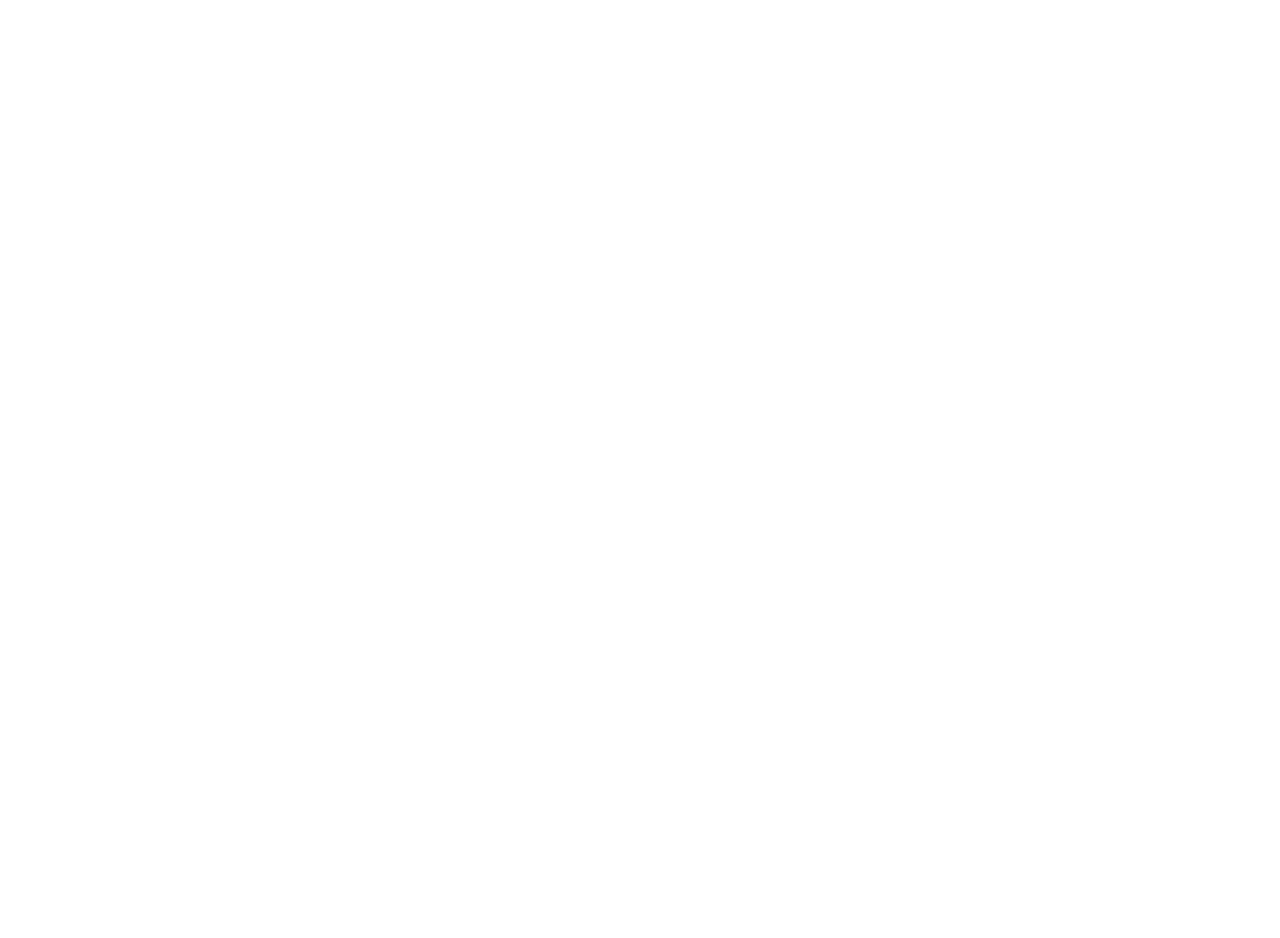
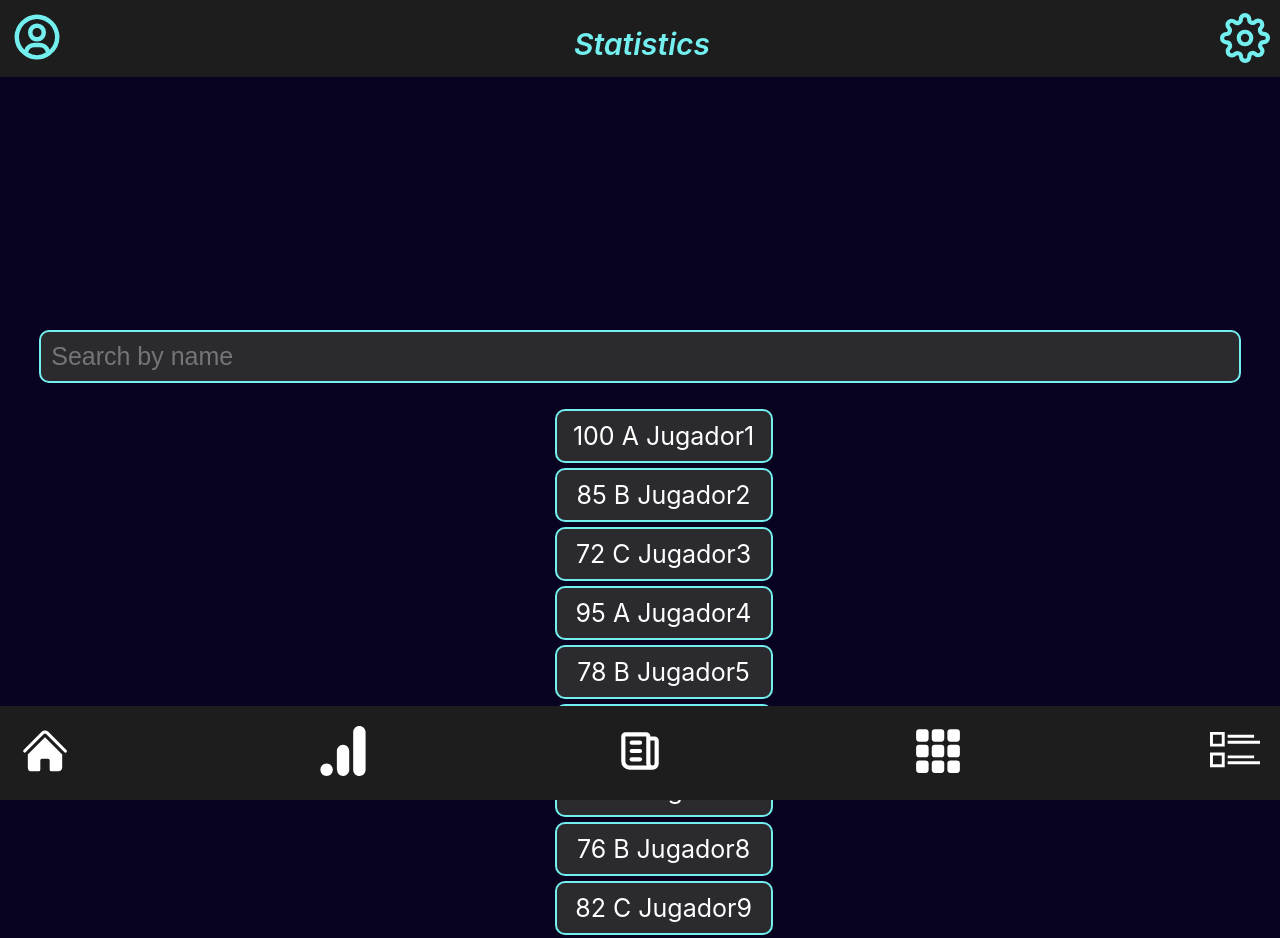
Before and after one commit to DiegoOrtegaElRincon/DAD-ui, a React (Create React App) app in the folder ui-ts/: page /statistics in a window 1280 px wide. Before the commit this address had no page. Shown: the top 938 px of the page. Before the commit the page ends 800 px from the top, so only its background shows below. Built offline with nearby package versions, Linux system fonts and the light colour scheme.

Commit message:
List works but making fixes

```diff
--- a/ui-ts/src/App.tsx
+++ b/ui-ts/src/App.tsx
@@ -1,8 +1,9 @@
 import { BrowserRouter as Router, Routes, Route } from 'react-router-dom';
 import Home from './pages/Home/Home';
-import LoginForm from './pages/loginform/LoginForm';
-import SignupForm from './pages/signupform/SingupForm';
+import LoginForm from './pages/LoginForm/LoginForm';
+import SignupForm from './pages/SignUpForm/SingupForm';
 import Profile from './pages/Profile/Profile';
+import Statistics from './pages/Stats/Statistics';
 
 export default function App() {
   return (
@@ -12,6 +13,7 @@
         <Route path="/home" element={<Home />} />
         <Route path="/signup" element={<SignupForm />} />
         <Route path="/profile" element={<Profile />} />
+        <Route path="/statistics" element={<Statistics />} />
       </Routes>
     </Router>
   );
--- /dev/null
+++ b/ui-ts/src/components/playerlist/PlayerList.css
@@ -0,0 +1,14 @@
+.list-box {
+    width: 92%;
+    height: 100%;
+    /* Ajusta el ancho según tus necesidades */
+    margin: 5px 0px;
+    padding: 10px;
+    border-radius: 10px;
+    background-color: #2B2B2F;
+    display: flex;
+    flex-direction: column;
+    align-items: center;
+    justify-content: center;
+    color: white;
+}
--- /dev/null
+++ b/ui-ts/src/components/playerlist/PlayerList.tsx
@@ -0,0 +1,61 @@
+import React, { useState, useEffect } from 'react';
+import './PlayerList.css'
+
+interface Player {
+  name: string;
+  rank: string;
+  points: number;
+}
+
+const PlayerList: React.FC = () => {
+  const [players, setPlayers] = useState<Player[]>([]);
+  const [searchTerm, setSearchTerm] = useState<string>('');
+
+  useEffect(() => {
+    // Simulación de datos JSON directamente en el componente
+    const jsonData: Player[] = [
+      { name: 'Jugador1', rank: 'A', points: 100 },
+      { name: 'Jugador2', rank: 'B', points: 85 },
+      { name: 'Jugador3', rank: 'C', points: 72 },
+      { name: 'Jugador4', rank: 'A', points: 95 },
+      { name: 'Jugador5', rank: 'B', points: 78 },
+      { name: 'Jugador6', rank: 'C', points: 64 },
+      { name: 'Jugador7', rank: 'A', points: 88 },
+      { name: 'Jugador8', rank: 'B', points: 76 },
+      { name: 'Jugador9', rank: 'C', points: 82 },
+      { name: 'Jugador10', rank: 'A', points: 93 },
+      { name: 'Jugador11', rank: 'B', points: 70 },
+      { name: 'Jugador12', rank: 'C', points: 68 },
+      { name: 'Jugador13', rank: 'A', points: 97 },
+      { name: 'Jugador14', rank: 'B', points: 84 },
+      { name: 'Jugador15', rank: 'C', points: 79 },
+    ];
+
+    setPlayers(jsonData);
+  }, []);
+
+  const filteredPlayers = players.filter((player) =>
+    player.name.toLowerCase().includes(searchTerm.toLowerCase())
+  );
+
+  return (
+    <div className='container'>
+      <input
+        type="text"
+        placeholder="Search by name"
+        className='box box1'
+        value={searchTerm}
+        onChange={(e) => setSearchTerm(e.target.value)}
+      />
+      <ul>
+        {filteredPlayers.map((player, index) => (
+          <li key={index} className='list-box box1'>
+            {player.points}{' '}{player.rank}{' '}{player.name}
+          </li>
+        ))}
+      </ul>
+    </div>
+  );
+};
+
+export default PlayerList;
--- /dev/null
+++ b/ui-ts/src/pages/Stats/Statistics.tsx
@@ -0,0 +1,18 @@
+// App.tsx
+
+import React from 'react';
+import TopNavbar from '../../components/topnavbar/TopNavbar';
+import BottomNavbar from '../../components/bottomnavbar/BottomNavBar';
+import PlayerList from '../../components/playerlist/PlayerList';
+
+const Statistics: React.FC = () => {
+    return (
+        <div>
+            <TopNavbar props='Statistics' />
+            <PlayerList />
+            <BottomNavbar/>
+        </div >
+    );
+};
+
+export default Statistics;
--- a/ui-ts/src/pages/signupform/SingupForm.tsx
+++ b/ui-ts/src/pages/signupform/SingupForm.tsx
@@ -3,7 +3,7 @@
 import TopNavbar from '../../components/topnavbar/TopNavbar';
 import BottomNavbar from '../../components/bottomnavbar/BottomNavBar';
 import { Navigate, useNavigate } from 'react-router-dom';
-import LoginForm from '../loginform/LoginForm';
+import LoginForm from '../LoginForm/LoginForm';
 
 const SignupForm: React.FC = () => {
     const [username, setUsername] = useState<string>('');
```
